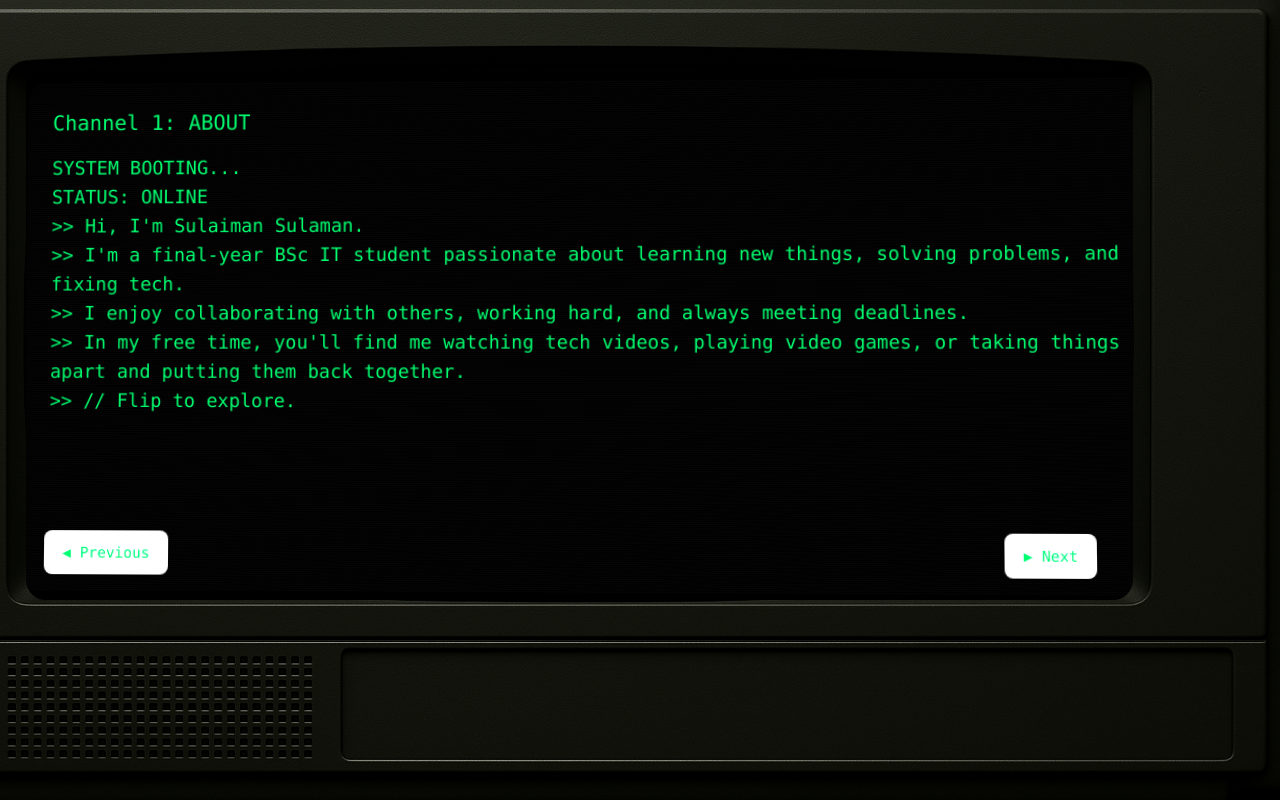
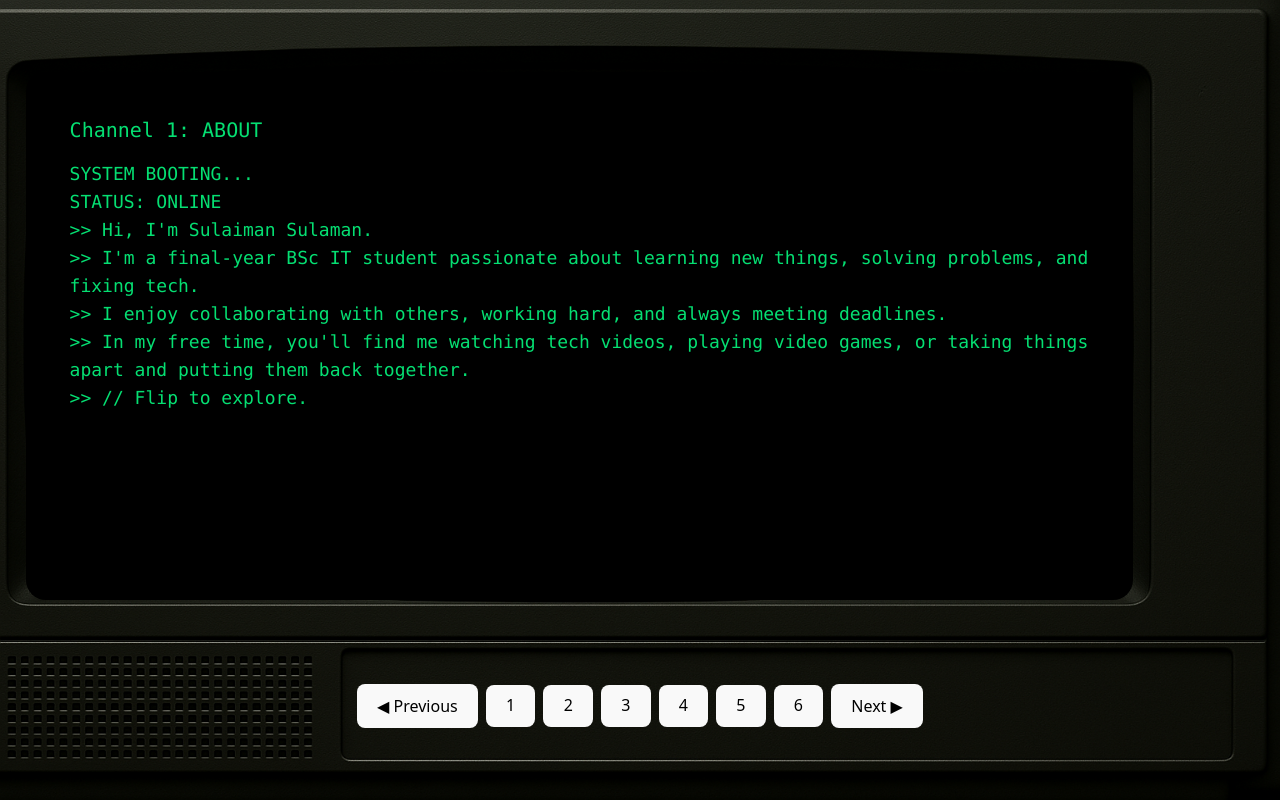
Before and after one commit to sulaimansulaman-dev/portfolio-website, a React (Vite) app in the folder portfolio-website/: page / in a window 1280 px wide. Built offline with nearby package versions, Linux system fonts and the light colour scheme.

Commit message:
Added Buttons to Panel, Changed Existing Buttons Next and Previous

```diff
--- a/portfolio-website/src/App.jsx
+++ b/portfolio-website/src/App.jsx
@@ -1,12 +1,45 @@
+import { useState } from "react";
 import CRTContainer from "./CRTContainer";
 import ChannelRouter from "./ChannelRouter";
 
-function App() {
+export default function App() {
+  const [channel, setChannel] = useState(0);
+  const [flipping, setFlipping] = useState(false);
+  const TOTAL_CHANNELS = 6;
+
+  const nextChannel = () => {
+    setFlipping(true);
+    setTimeout(() => {
+      setChannel((prev) => (prev + 1) % TOTAL_CHANNELS);
+      setFlipping(false);
+    }, 500);
+  };
+
+  const prevChannel = () => {
+    setFlipping(true);
+    setTimeout(() => {
+      setChannel((prev) => (prev - 1 + TOTAL_CHANNELS) % TOTAL_CHANNELS);
+      setFlipping(false);
+    }, 500);
+  };
+
+  const selectChannel = (index) => {
+    if (index === channel) return;
+    setFlipping(true);
+    setTimeout(() => {
+      setChannel(index);
+      setFlipping(false);
+    }, 500);
+  };
+
   return (
-    <CRTContainer>
-      <ChannelRouter />
+    <CRTContainer
+      onNext={nextChannel}
+      onPrev={prevChannel}
+      onSelectChannel={selectChannel}
+      currentChannel={channel}
+    >
+      <ChannelRouter channel={channel} flipping={flipping} />
     </CRTContainer>
   );
 }
-
-export default App;
--- a/portfolio-website/src/CRTContainer.jsx
+++ b/portfolio-website/src/CRTContainer.jsx
@@ -1,13 +1,21 @@
-import React, { useEffect, useRef } from "react";
-import "./effects/CRTOverlay.css";
 
-export default function CRTContainer({ children }) {
+import { useState,useRef,useEffect } from "react";
+import TVFlipTransition from "./effects/TVFlipTransition";
+import About from "./crtcomponents/ChannelAbout";
+
+export default function CRTContainer({
+  children,
+  onNext,
+  onPrev,
+  onSelectChannel,
+  currentChannel,
+}) {
   const containerRef = useRef(null);
 
   useEffect(() => {
     const setHeight = () => {
       if (containerRef.current) {
-        containerRef.current.style.height = `${window.innerHeight}px`; // <-- FIXED
+        containerRef.current.style.height = `${window.innerHeight}px`;
       }
     };
 
@@ -19,14 +27,14 @@ export default function CRTContainer({ children }) {
   return (
     <div ref={containerRef} className="w-full overflow-hidden bg-black">
       <div className="relative w-full h-full">
-        {/* CRT TV Frame filling the actual screen */}
+        {/* TV Frame */}
         <img
           src="/CRTTV.png"
           alt="CRT TV"
           className="absolute inset-0 w-full h-full object-fill z-10 pointer-events-none"
         />
 
-        {/* CRT screen content area */}
+        {/* CRT Screen */}
         <div
           className="absolute z-20 bg-black text-green-400 font-mono text-sm p-5 leading-relaxed rounded-[20px] overflow-hidden"
           style={{
@@ -34,7 +42,6 @@ export default function CRTContainer({ children }) {
             left: "2%",
             width: "86.5%",
             height: "66%",
-            overflow: "hidden",
           }}
         >
           <div className="w-full h-full relative fisheye">
@@ -42,6 +49,47 @@ export default function CRTContainer({ children }) {
             <div className="crt-effect absolute inset-0" />
           </div>
         </div>
+
+        {/* Buttons on TV Panel */}
+        <div
+          className="absolute z-30 flex items-center justify-center gap-2"
+          style={{
+            bottom: "9%",
+            left: "20%",
+            width: "60%",
+          }}
+        >
+          {/* Prev Button */}
+          <button
+            onClick={onPrev}
+            className="bg-white text-black font-mono px-3 py-1 rounded text-sm"
+          >
+            ◀ Previous
+          </button>
+
+          {/* Channel Buttons */}
+          {[0, 1, 2, 3, 4, 5].map((i) => (
+            <button
+              key={i}
+              onClick={() => onSelectChannel(i)}
+              className={`px-3 py-1 rounded font-mono text-xs ${
+                currentChannel === i
+                  ? "bg-green-500 text-black"
+                  : "bg-white text-black"
+              }`}
+            >
+              {i + 1}
+            </button>
+          ))}
+
+          {/* Next Button */}
+          <button
+            onClick={onNext}
+            className="bg-white text-black font-mono px-3 py-1 rounded text-sm"
+          >
+            Next ▶
+          </button>
+        </div>
       </div>
     </div>
   );
--- a/portfolio-website/src/ChannelRouter.jsx
+++ b/portfolio-website/src/ChannelRouter.jsx
@@ -1,4 +1,3 @@
-import { useState } from "react";
 import TVFlipTransition from "./effects/TVFlipTransition";
 
 import About from "./crtcomponents/ChannelAbout";
@@ -10,48 +9,13 @@ import Contact from "./crtcomponents/ChannelContact";
 
 const channels = [About, Experience, Projects, Education, Skills, Contact];
 
-export default function ChannelRouter() {
-  const [channel, setChannel] = useState(0);
-  const [flipping, setFlipping] = useState(false);
-
-  const nextChannel = () => {
-    setFlipping(true);
-    setTimeout(() => {
-      setChannel((prev) => (prev + 1) % channels.length);
-      setFlipping(false);
-    }, 500);
-  };
-
-  const prevChannel = () => {
-    setFlipping(true);
-    setTimeout(() => {
-      setChannel((prev) => (prev - 1 + channels.length) % channels.length);
-      setFlipping(false);
-    }, 500);
-  };
-
+export default function ChannelRouter({ channel, flipping }) {
   const ChannelComponent = channels[channel];
 
   return (
     <div className="relative w-full h-full">
       <TVFlipTransition show={flipping} />
       <ChannelComponent />
-
-      {/* Previous Button */}
-      <button
-        onClick={prevChannel}
-        className="fixed bottom-4 left-5 bg-white px-4 py-0 z-[9999] font-mono"
-      >
-        ◀ Previous
-      </button>
-
-      {/* Next Button */}
-      <button
-        onClick={nextChannel}
-        className=" fixed bottom-4 right-12 bg-white px-4 py-0 z-[9999] font-mono "
-      >
-        ▶ Next
-      </button>
     </div>
   );
 }
```
